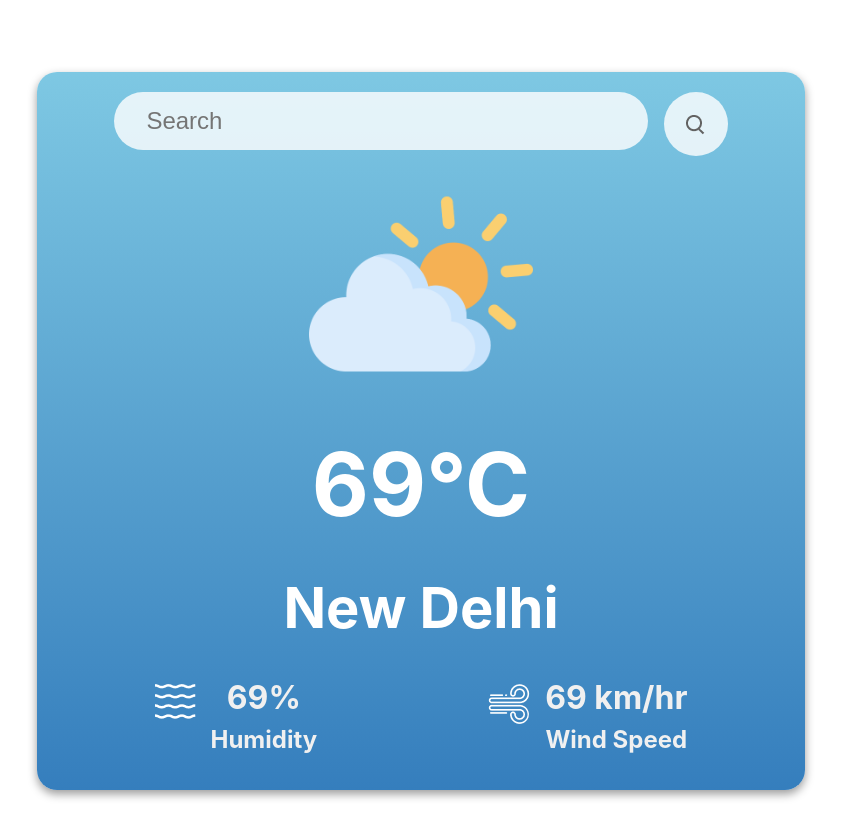
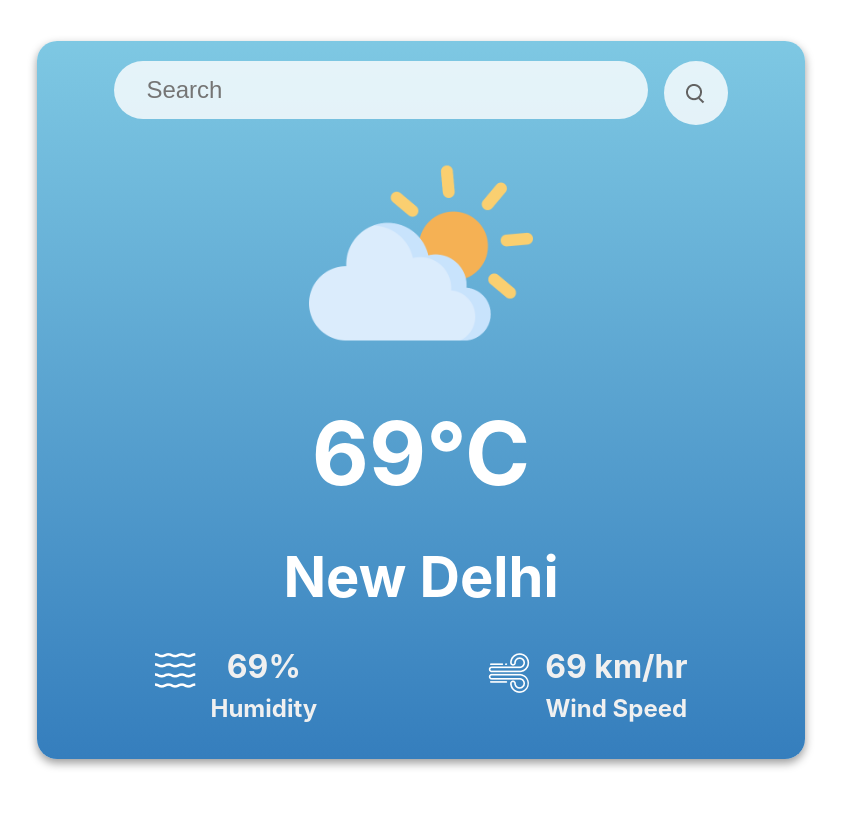
Before and after one commit to VedantNagar/Weather-App, a React (Vite) app in the folder weather-app/: page / in a window 1280 px wide. Shown: the whole page, without its empty margins (219-1060 px from the left). After the commit the page ends 800 px from the top, so only its background shows below. Built offline with nearby package versions, Linux system fonts and the light colour scheme.

Commit message:
Reduced height of container using CSS

```diff
--- a/weather-app/src/Components/Weather-App/Weather.css
+++ b/weather-app/src/Components/Weather-App/Weather.css
@@ -1,8 +1,8 @@
 .container {
   width: 60vw;
   height: auto;
-  margin: auto;
-  margin-top: 5vh;
+
+  margin-top: 0px;
   border-radius: 20px;
   background-image: linear-gradient(180deg, #7ec8e3 0%, #357ebd 100%);
   box-shadow: 0px 4px 10px rgba(0, 0, 0, 0.4);
```
